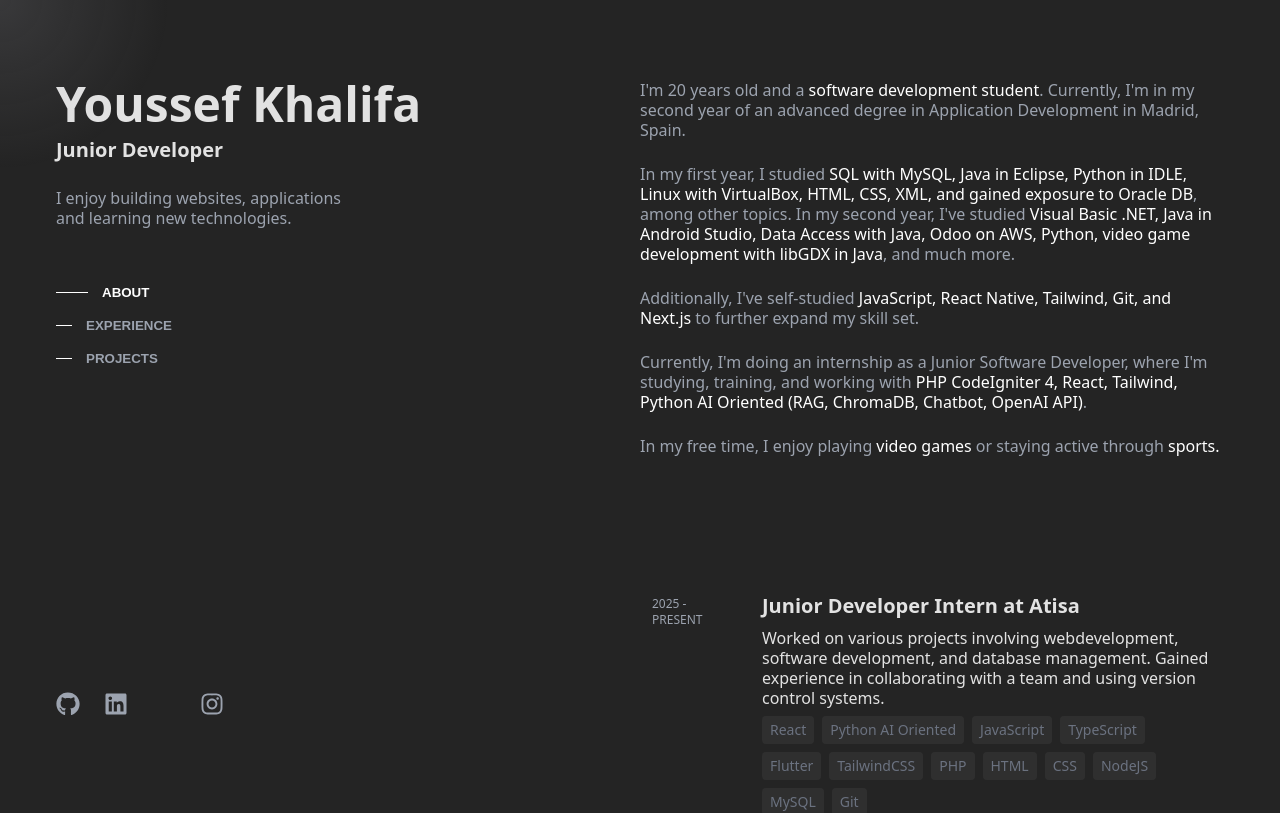
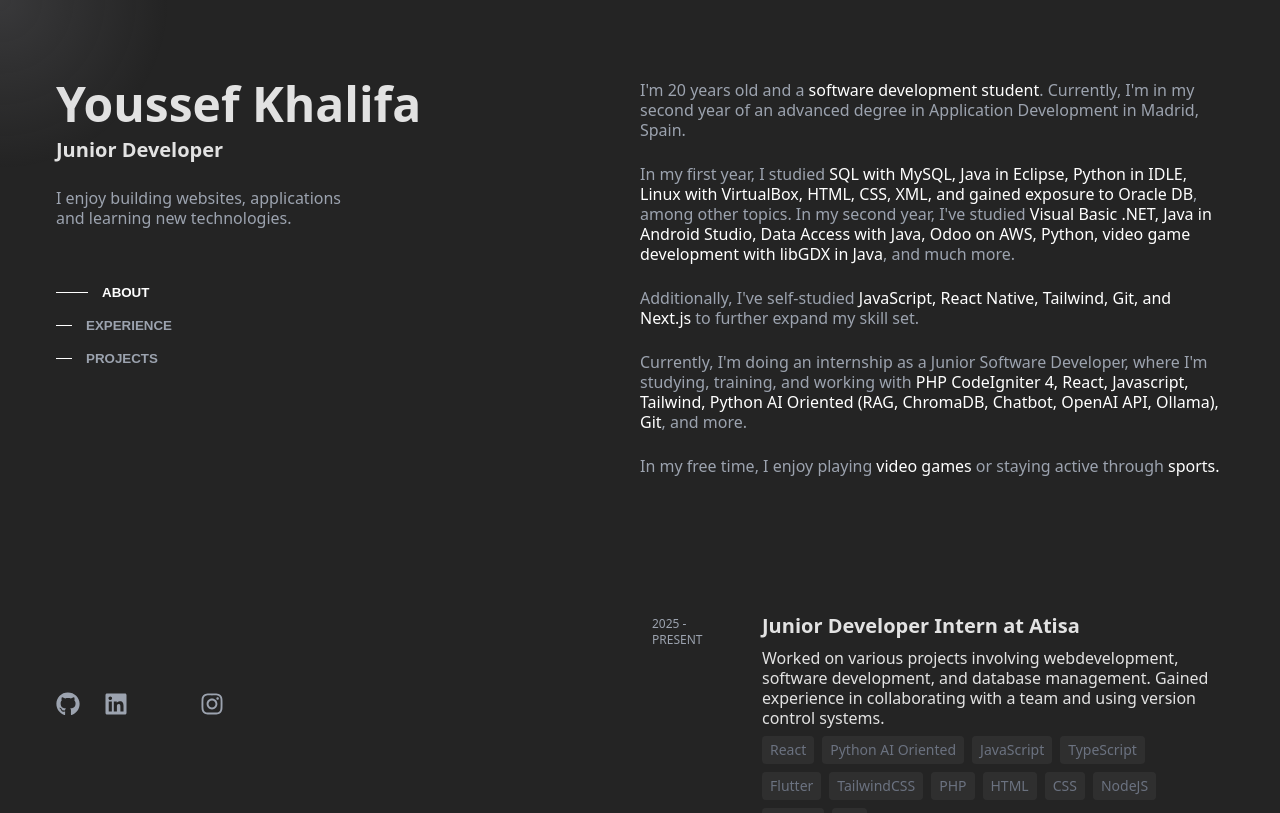
Before and after one commit to YoussefAKQ/YoussefAKQ.github.io, a React (Vite) app: page / in a window 1280 px wide. Shown: the top 813 px of the page. Built offline with nearby package versions, Linux system fonts and the light colour scheme; some icons are missing.

Commit message:
Cambios pequeños en el sobre mí

```diff
--- a/src/App.jsx
+++ b/src/App.jsx
@@ -158,7 +158,7 @@ function App() {
             <p>I'm 20 years old and a <span className='text-white'>software development student</span>. Currently, I'm in my second year of an advanced degree in Application Development in Madrid, Spain.</p>
             <p>In my first year, I studied <span className='text-white'>SQL with MySQL, Java in Eclipse, Python in IDLE, Linux with VirtualBox, HTML, CSS, XML, and gained exposure to Oracle DB</span>, among other topics. In my second year, I've studied <span className='text-white'>Visual Basic .NET, Java in Android Studio, Data Access with Java, Odoo on AWS, Python, video game development with libGDX in Java</span>, and much more.</p>
             <p>Additionally, I've self-studied <span className='text-white'>JavaScript, React Native, Tailwind, Git, and Next.js</span> to further expand my skill set.</p>
-            <p>Currently, I'm doing an internship as a Junior Software Developer, where I'm studying, training, and working with <span className='text-white '>PHP CodeIgniter 4, React, Tailwind, Python AI Oriented (RAG, ChromaDB, Chatbot, OpenAI API)</span>.</p>
+            <p>Currently, I'm doing an internship as a Junior Software Developer, where I'm studying, training, and working with <span className='text-white '>PHP CodeIgniter 4, React, Javascript, Tailwind, Python AI Oriented (RAG, ChromaDB, Chatbot, OpenAI API, Ollama), Git</span>, and more.</p>
             <p>In my free time, I enjoy playing
               <span className='text-white no-underline'>
                 <HoverWord
```
